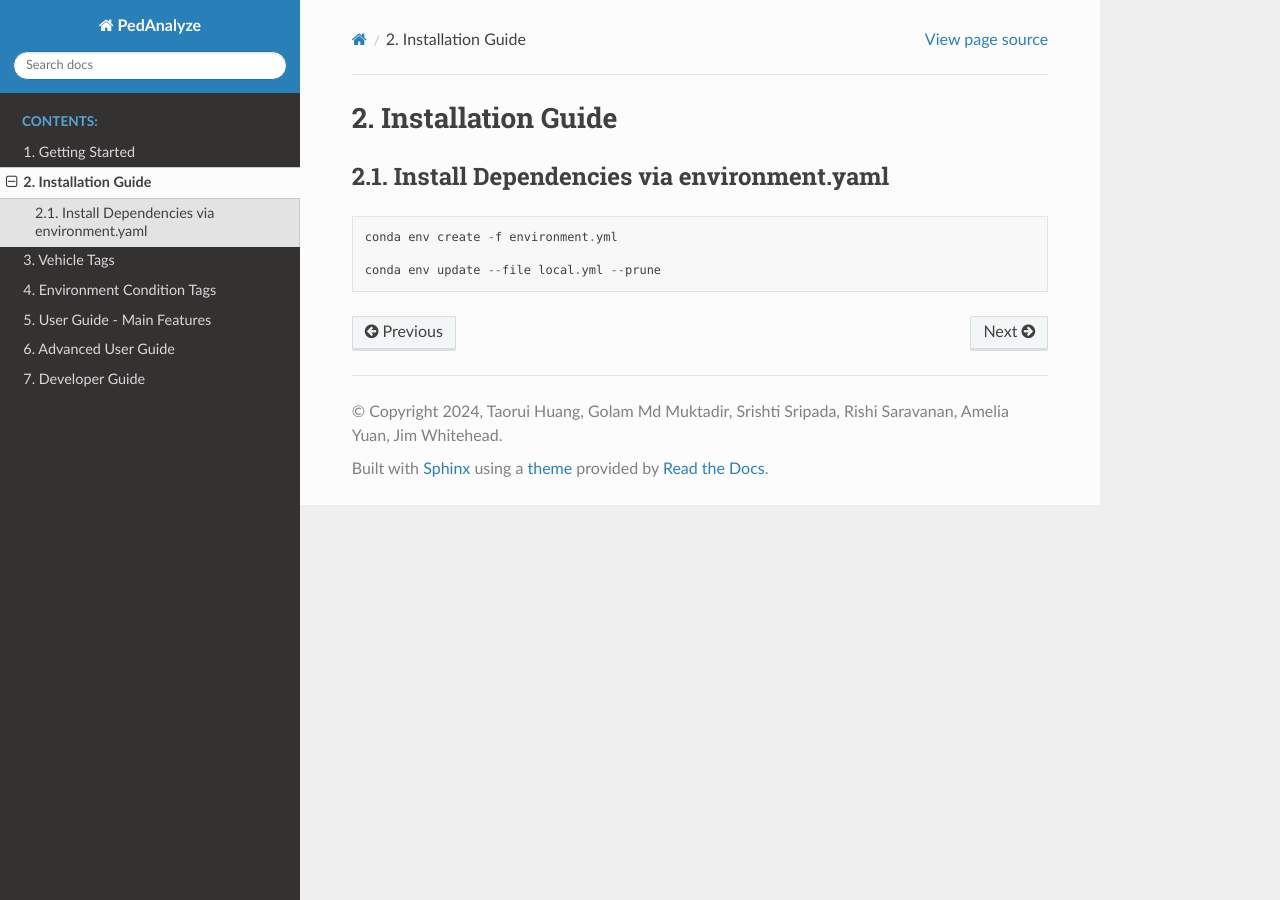
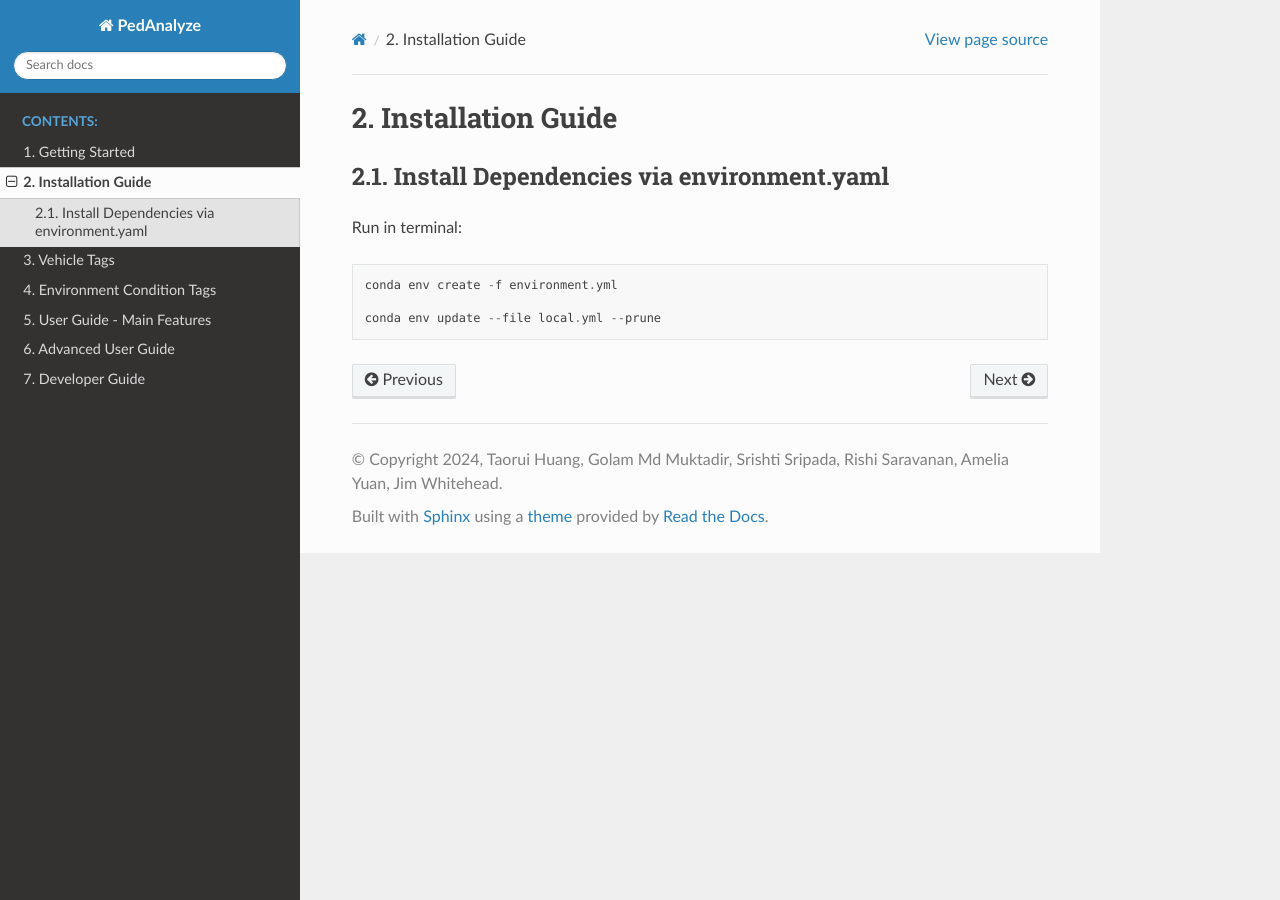
Before and after one commit to AugmentedDesignLab/ped-behavior-annotator, a Sphinx documentation site: the page built from docs/source/installation.md, in a window 1280 px wide. Built offline with Sphinx 7.4.7 and the Read the Docs theme 2.0.0, drawn with Linux system fonts in a browser that asks for light colours; pages that are not in the unit, such as notebooks, are missing from menus.

Commit message:
Update installation.md

````diff
--- a/docs/source/installation.md
+++ b/docs/source/installation.md
@@ -2,7 +2,8 @@
 
 ## Install Dependencies via environment.yaml
 
-```python
+Run in terminal:
+```
 conda env create -f environment.yml
 
 conda env update --file local.yml --prune
````
